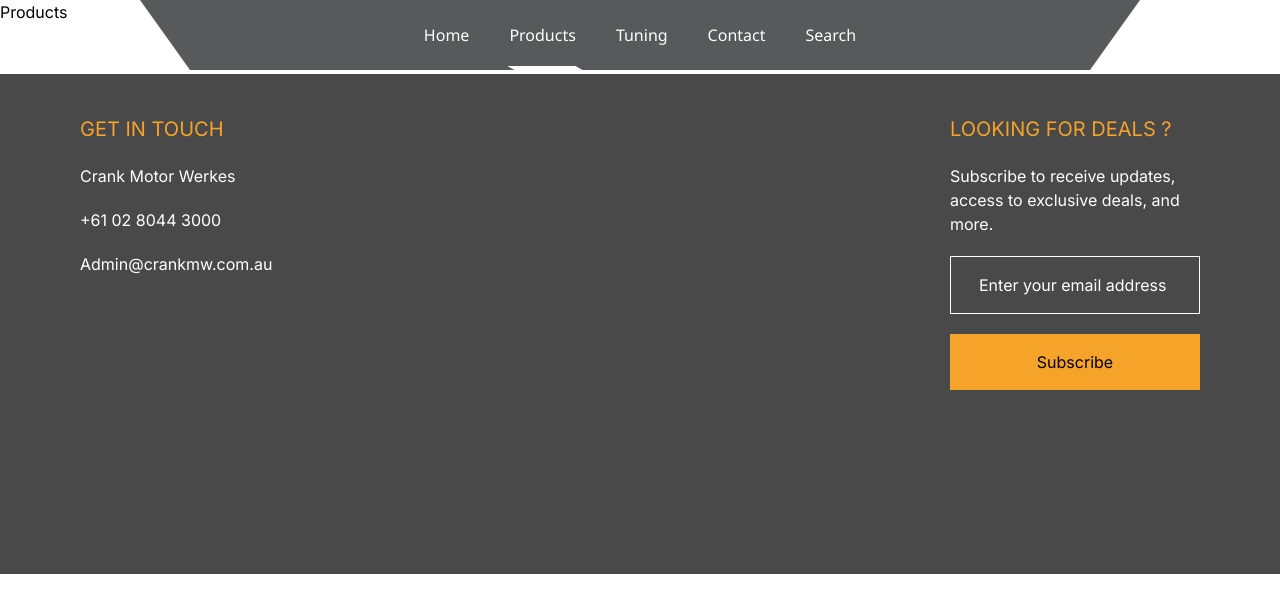
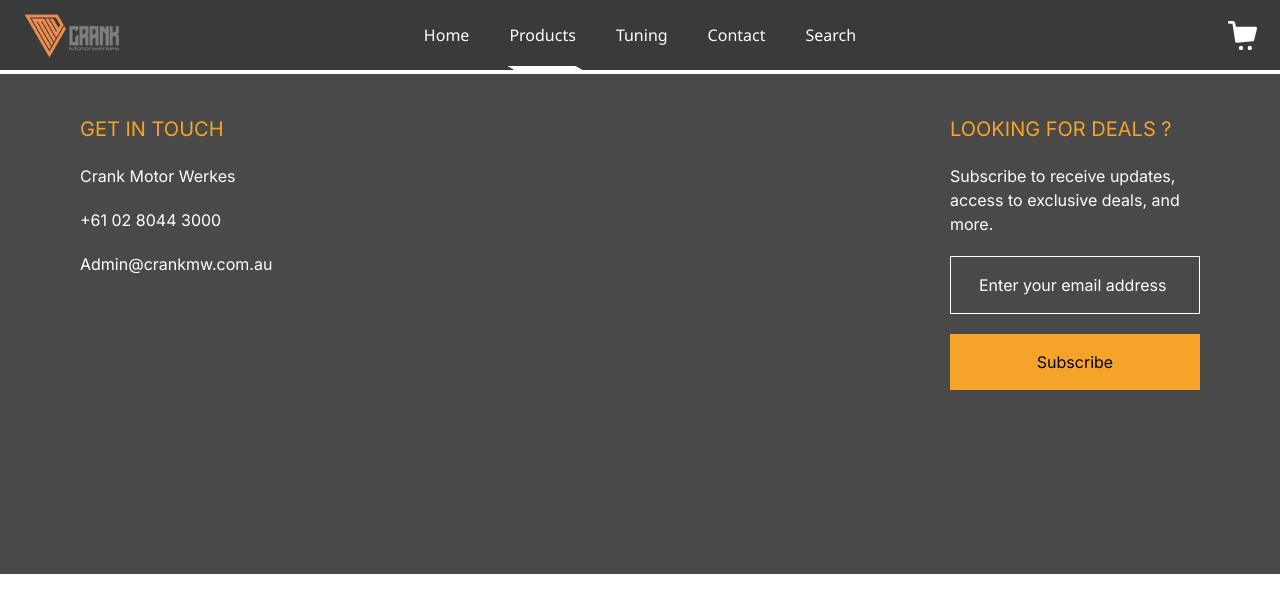
Before and after one commit to fishnchipa/crankmw, a Next.js app: page /products in a window 1280 px wide. Shown: the top 612 px of the page. Built offline with nearby package versions, Linux system fonts and the light colour scheme.

Commit message:
updated import

```diff
--- a/components/header/Header.tsx
+++ b/components/header/Header.tsx
@@ -2,8 +2,8 @@
 
 import { useState } from "react";
 import MenuModal from "./MenuModal";
-import { AnimatePresence } from "framer-motion";
 import Navbar from "./Navbar";
+import { AnimatePresence } from "motion/react";
 
 export default function Header() {
   const [menu, setMenu] = useState(false);
--- a/components/header/MenuButton.tsx
+++ b/components/header/MenuButton.tsx
@@ -1,6 +1,5 @@
 "use client"
-
-import { motion } from "framer-motion";
+import { motion } from "motion/react";
 
 interface Props {
   width?: number,
--- a/components/header/MenuModal.tsx
+++ b/components/header/MenuModal.tsx
@@ -1,5 +1,4 @@
-"use client"
-import { motion } from "framer-motion"
+import { motion } from "motion/react"
 import { useRouter } from "next/navigation"
 import Button from "../Button"
 
--- a/components/header/Navbar.tsx
+++ b/components/header/Navbar.tsx
@@ -1,13 +1,11 @@
-"use client"
-
 import Image from "next/image";
-import { motion } from "framer-motion";
 import MenuButton from "./MenuButton";
 import Anchor from "../Anchor";
 import Selector from "./Selector";
 import ShoppingCart from "../icons/ShoppingCart";
 import Button from "../Button";
 import { useNavbar } from "@/hooks/useNavbar";
+import { motion } from "motion/react";
 
 type NavbarProps = {
   setMenuAction: React.Dispatch<React.SetStateAction<boolean>>
@@ -54,6 +52,7 @@ export default function Navbar({ menu, setMenuAction }: NavbarProps) {
     isScrolled,
     isBurger,
     selector,
+    active,
     handleHover,
     toggleHamburger,
     switchSelector
@@ -62,14 +61,14 @@ export default function Navbar({ menu, setMenuAction }: NavbarProps) {
   return (
     <nav
       style={{
-        width: isWindow || isScrolled ? "100%" : "1000px",
-        clipPath: isWindow || isScrolled ? "polygon(0% 0, 100% 0, 100% 100%, 0% 100%)" : "polygon(0% 0, 100% 0, 95% 100%, 5% 100%)",
-        background: isWindow || isScrolled ? "rgb(57, 58, 58)" : "rgba(17, 19, 20, 0.7)",
+        width: isWindow || isScrolled || active ? "100%" : "1000px",
+        clipPath: isWindow || isScrolled || active ? "polygon(0% 0, 100% 0, 100% 100%, 0% 100%)" : "polygon(0% 0, 100% 0, 95% 100%, 5% 100%)",
+        background: isWindow || isScrolled || active ? "rgb(57, 58, 58)" : "rgba(17, 19, 20, 0.7)",
       }}
       className="transition-all duration-500"
     >
     {!isBurger ? <div className="w-full h-full flex items-center justify-between px-5 relative md:justify-center">
-        {(!isWindow && isScrolled) &&
+        {(!isWindow && (isScrolled || active)) &&
           <motion.div
             className="absolute left-5"
             {...iconAnimate}
@@ -100,7 +99,7 @@ export default function Navbar({ menu, setMenuAction }: NavbarProps) {
             width={selector.width}
           />
         </ul>
-        {(isWindow || isScrolled) &&
+        {(isWindow || isScrolled || active) &&
           <motion.div
             className="absolute right-5"
             {...iconAnimate}
--- a/components/product/Product.tsx
+++ b/components/product/Product.tsx
@@ -1,8 +1,8 @@
 "use client"
 
 import Image from "next/image";
-import { motion } from "framer-motion";
-import Anchor from "./Anchor";
+import Anchor from "../Anchor";
+import { motion } from "motion/react";
 
 type ProductProps = {
   title: string
@@ -39,7 +39,7 @@ export default function Product({title, price, sale}: ProductProps) {
           </div>
         }
       </div>
-      <div className="flex flex-col text-[#4A4A4A] items-center">
+      <div className="flex flex-col text-[#4A4A4A] items-center text-[16px]">
         <h1 className="text-black group-hover:underline">{title}</h1>
         <div className="flex flex-row font-semibold gap-x-5">
           {sale && <span className="text-red-500">${sale.discount.toFixed(2)}</span>}
--- /dev/null
+++ b/components/product/ProductSection.tsx
@@ -0,0 +1,14 @@
+import Product from "./Product";
+
+export default function ProductSection() {
+
+
+  return (
+    <div className="grid xl:grid-cols-3 lg:grid-cols-2 grid-cols-1 gap-5">
+        <Product title='5" CMW B58 Catless Downpipe' price={13} sale={{discount: 40}}/>
+        <Product title='5" CMW B58 Catless Downpipe' price={13} sale={{discount: 40}}/>
+        <Product title='5" CMW B58 Catless Downpipe' price={13} sale={{discount: 40}}/>
+        <Product title='5" CMW B58 Catless Downpipe' price={13} sale={{discount: 40}}/>
+    </div>
+  )
+}
--- a/components/tune/TuneDesc.tsx
+++ b/components/tune/TuneDesc.tsx
@@ -1,8 +1,8 @@
 "use client"
 
-import { motion } from "framer-motion"
 import { Banknote, FastForward, KeyRound } from "lucide-react"
 import Link from "next/link"
+import { motion } from "motion/react"
 
 
 const content = [
```
